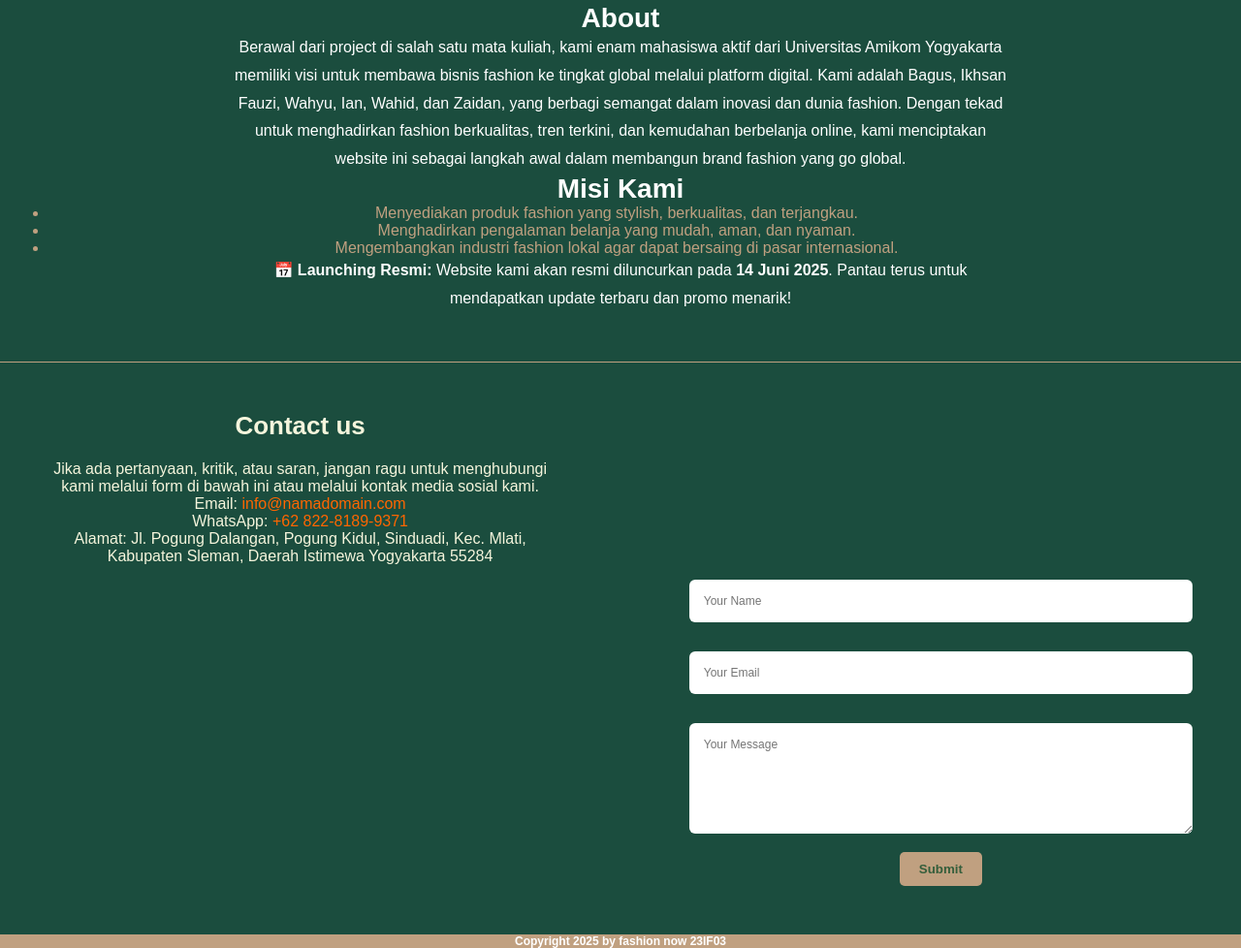
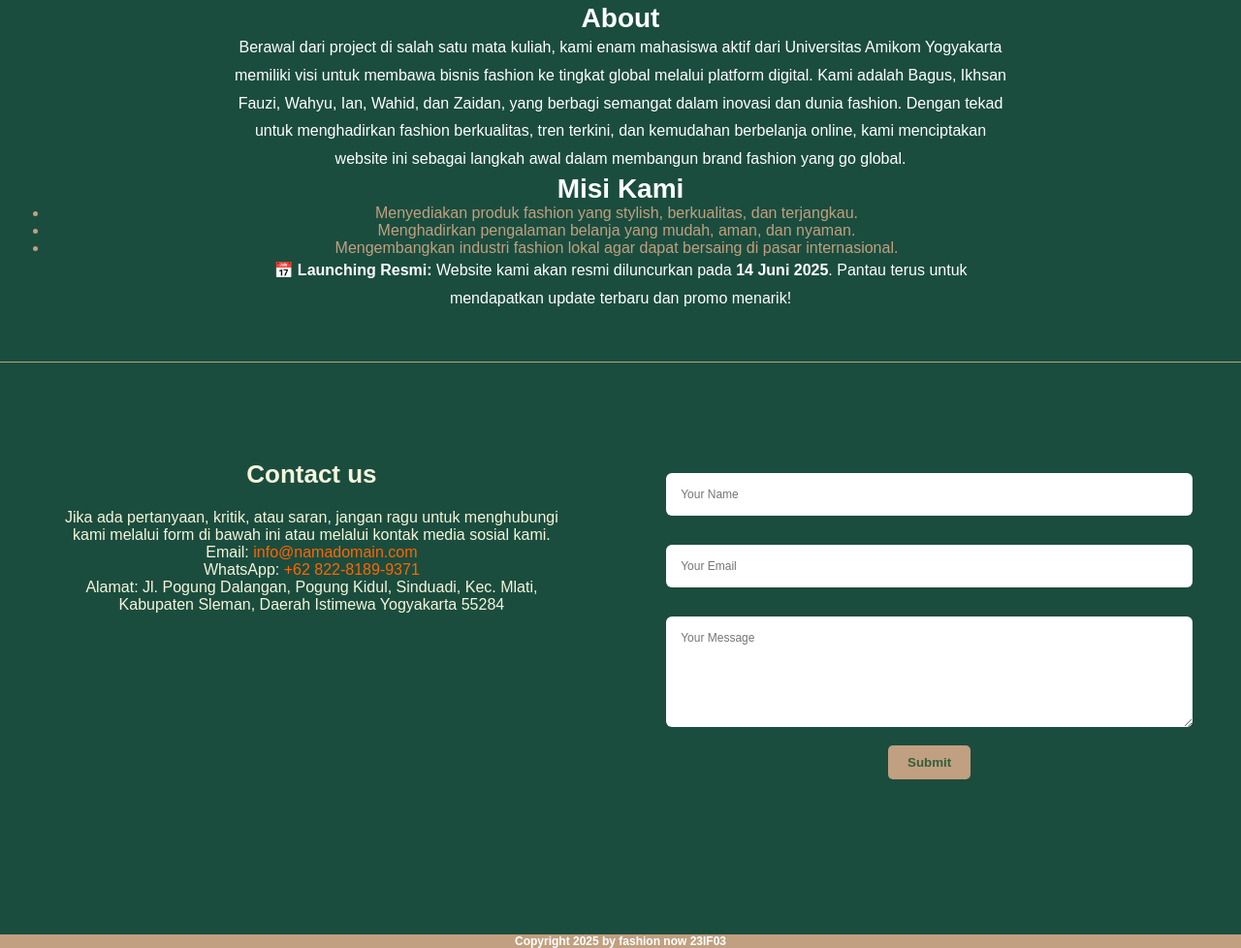
Before and after one commit to GITikhsan/Web-Project, a plain HTML site: page fashion.html in a window 1280 px wide. Shown: the part 847-1825 px from the top of the page at 97% size. Drawn offline with Linux system fonts and the light colour scheme.

Commit message:
Edited container-contact-right and left from fashionStyle

```diff
--- a/fashionStyle.css
+++ b/fashionStyle.css
@@ -104,10 +104,14 @@ nav ul li a:hover::after{
     margin-bottom: 20px;
 }
 .container-contact-right{
-    padding-left: 56%;
+    padding-left: 54%;
+    position: relative;
+    top: -110px;
 }
 .container-contact-left{
-    padding-right: 56%;
+    padding-right: 54%;
+    position: relative;
+    top: 50px;
 }
 .button{
 
```
